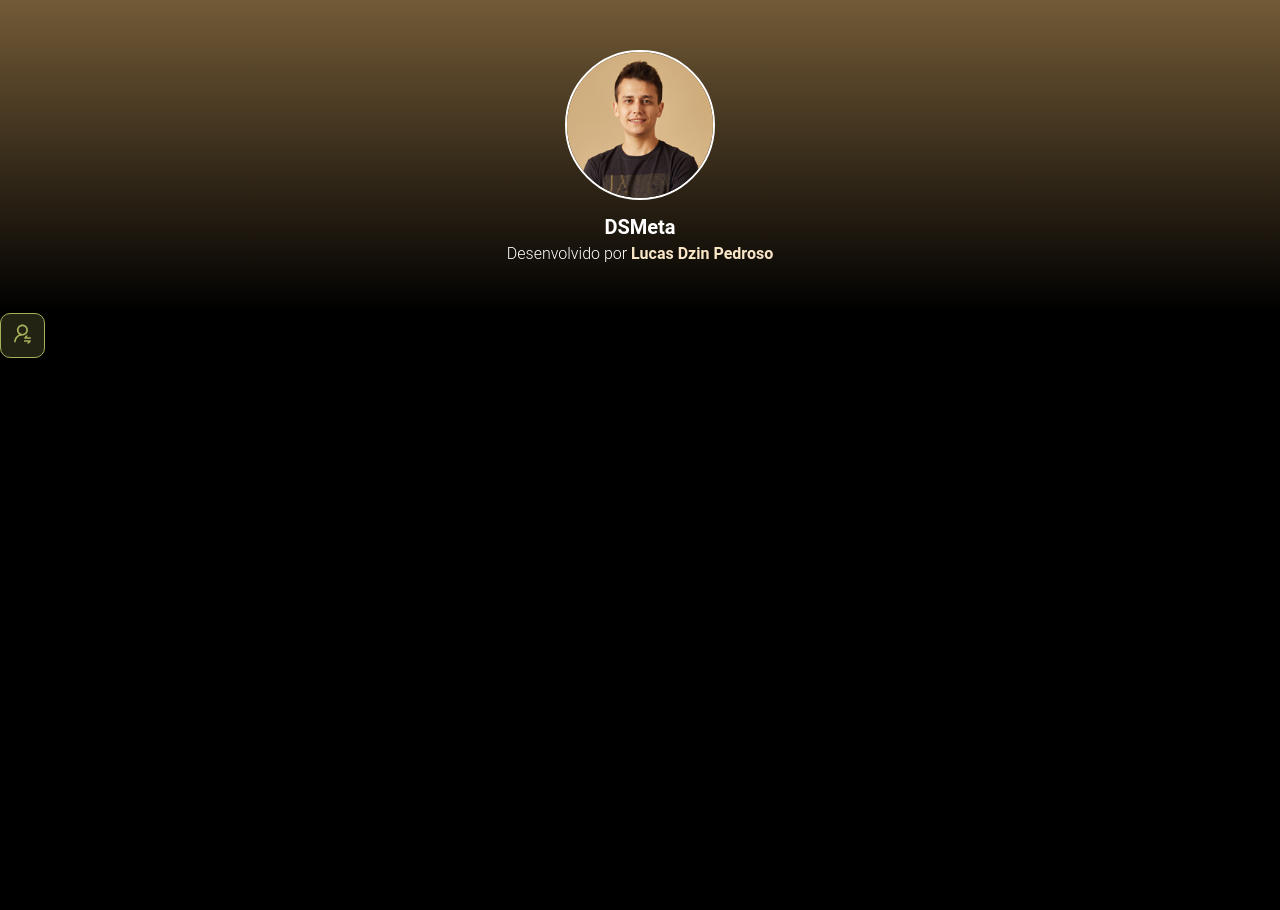
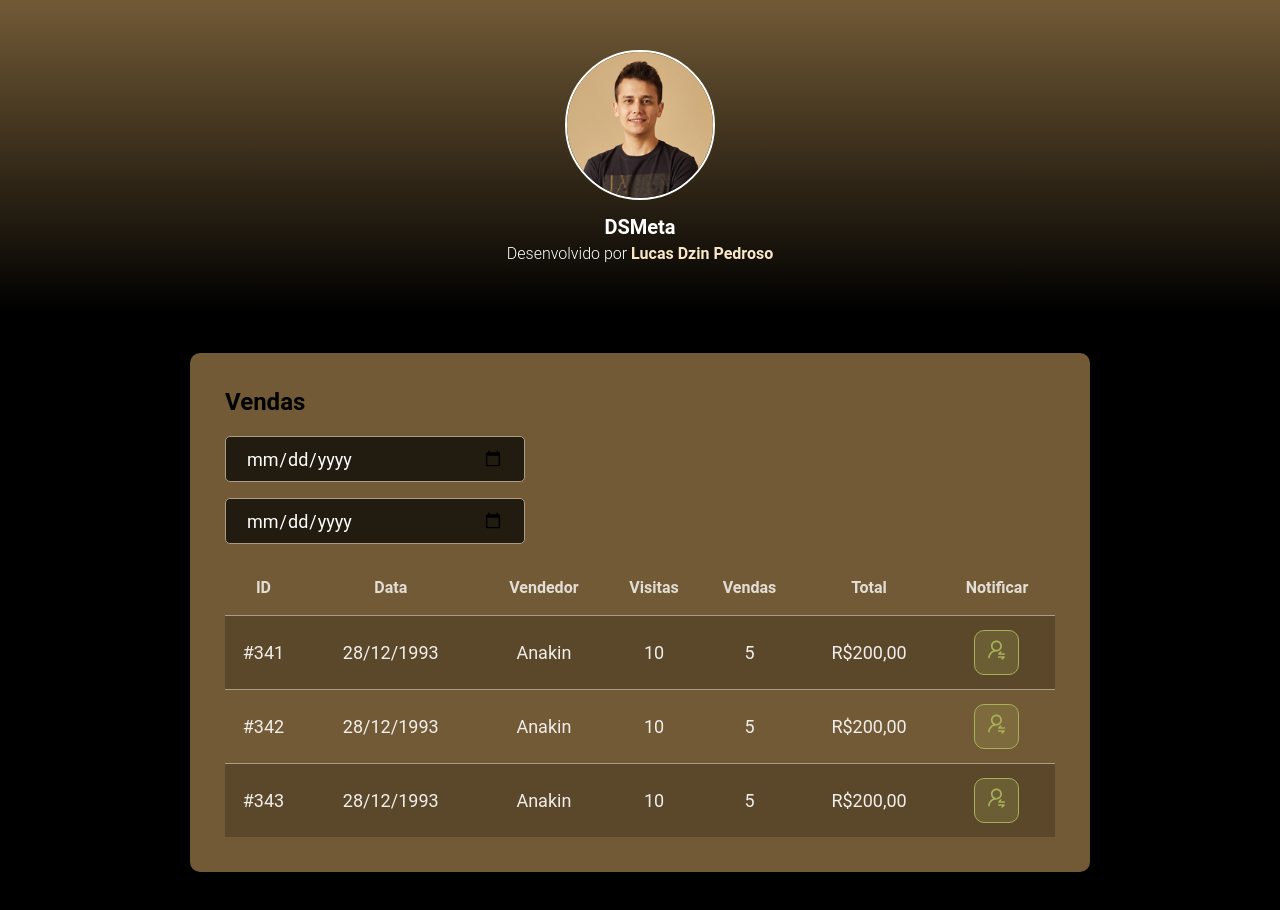
Before and after one commit to Dzin/dsmeta, a React (Vite) app in the folder frontend/: page / in a window 1280 px wide. Before the commit the page ends 800 px from the top, so only its background shows below. Built offline with nearby package versions, Linux system fonts and the light colour scheme.

Commit message:
SalesCard component

```diff
--- a/frontend/src/App.tsx
+++ b/frontend/src/App.tsx
@@ -1,11 +1,18 @@
 import Header from "./components/Header"
 import NotificationButton from "./components/NotificationButton"
+import SalesCard from "./components/SalesCard"
 
 function App() {
   return (
     <>
       <Header />
-      <NotificationButton />
+      <main>
+        <section id="sales">
+          <div className="dsmeta-container">
+            <SalesCard />
+          </div>
+        </section>
+      </main>
     </>
   )
 }
--- /dev/null
+++ b/frontend/src/components/SalesCard/index.tsx
@@ -0,0 +1,76 @@
+import NotificationButton from '../NotificationButton'
+import './styles.css'
+
+function SalesCard() {
+    return (
+        <div className="dsmeta-card">
+            <h2 className="dsmeta-sales-title">Vendas</h2>
+            <div>
+                <div className="dsmeta-form-control-container">
+                    <input className="dsmeta-form-control" type="date" />
+                </div>
+                <div className="dsmeta-form-control-container">
+                    <input className="dsmeta-form-control" type="date" />
+                </div>
+            </div>
+            <div>
+                <table className="dsmeta-sales-table">
+                    <thead>
+                        <tr>
+                            <th className="hide-992px">ID</th>
+                            <th className="hide-576px">Data</th>
+                            <th>Vendedor</th>
+                            <th className="hide-992px">Visitas</th>
+                            <th className="hide-992px">Vendas</th>
+                            <th>Total</th>
+                            <th>Notificar</th>
+                        </tr>
+                    </thead>
+                    <tbody>
+                        <tr>
+                            <td className="hide-992px">#341</td>
+                            <td className="hide-576px">28/12/1993</td>
+                            <td>Anakin</td>
+                            <td className="hide-992px">10</td>
+                            <td className="hide-992px">5</td>
+                            <td>R$200,00</td>
+                            <td>
+                                <div className="dsmeta-send-btn-container">
+                                    <NotificationButton />
+                                </div>
+                            </td>
+                        </tr>
+                        <tr>
+                            <td className="hide-992px">#342</td>
+                            <td className="hide-576px">28/12/1993</td>
+                            <td>Anakin</td>
+                            <td className="hide-992px">10</td>
+                            <td className="hide-992px">5</td>
+                            <td>R$200,00</td>
+                            <td>
+                                <div className="dsmeta-send-btn-container">
+                                    <NotificationButton />
+                                </div>
+                            </td>
+                        </tr>
+                        <tr>
+                            <td className="hide-992px">#343</td>
+                            <td className="hide-576px">28/12/1993</td>
+                            <td>Anakin</td>
+                            <td className="hide-992px">10</td>
+                            <td className="hide-992px">5</td>
+                            <td>R$200,00</td>
+                            <td>
+                                <div className="dsmeta-send-btn-container">
+                                    <NotificationButton />
+                                </div>
+                            </td>
+                        </tr>
+                    </tbody>
+                </table>
+            </div>
+        </div>
+    )
+}
+
+export default SalesCard
--- /dev/null
+++ b/frontend/src/components/SalesCard/styles.css
@@ -0,0 +1,93 @@
+.dsmeta-card {
+    background-color: #725a36;
+    border-radius: 10px;
+    padding: 35px;
+}
+
+.dsmeta-sales-title {
+    color: #000;
+    font-size: 24px;
+    font-weight: 700;
+    margin-bottom: 20px;
+}
+
+.dsmeta-form-control-container {
+    margin-bottom: 16px;
+    max-width: 300px;
+}
+
+.dsmeta-form-control {
+    width: 100%;
+    height: 46px;
+    padding: 0 20px;
+    background-color: #221b10;
+    border: 1px solid #aa9c86;
+    border-radius: 5px;
+    color: #fff;
+    font-size: 18px;
+}
+
+.dsmeta-sales-table {
+    width: 100%;
+    border-spacing: 0;
+    border-collapse: collapse;
+}
+
+.dsmeta-sales-table thead {
+    height: 55px;
+}
+
+.dsmeta-sales-table thead th {
+    font-size: 16px;
+    font-weight: 700;
+    color: #e2ded6;
+}
+
+.dsmeta-sales-table tbody tr {
+    text-align: center;
+    height: 74px;
+    border-top: 1px solid #aa9c86;
+}
+
+.dsmeta-sales-table tbody td {
+    font-size: 18px;
+    font-weight: 400;
+    color: #f0eeea;
+}
+
+.dsmeta-sales-table tbody tr:nth-child(odd) {
+    background-color: #5b482b;
+}
+
+.dsmeta-sales-table tbody tr:hover {
+    background-color: #806a4a;
+}
+
+.dsmeta-send-btn-container {
+    display: flex;
+    justify-content: center;
+}
+
+@media (max-width: 992px) {
+    .hide-992px {
+        display: none;
+    }
+}
+
+@media (max-width: 576px) {
+    .hide-576px {
+        display: none;
+    }
+
+    .dsmeta-card {
+        padding: 30px 10px;
+    }
+
+    .dsmeta-sales-table tbody tr {
+        height: 55px;
+    }
+
+    .dsmeta-sales-table tbody td {
+        font-size: 14px;
+    }
+}
--- a/frontend/src/index.css
+++ b/frontend/src/index.css
@@ -26,3 +26,13 @@ a:hover {
   color: #ebb970;
   text-decoration: none;
 }
+
+#sales {
+  padding: 40px 10px;
+}
+
+.dsmeta-container {
+  width: 100%;
+  margin: 0 auto;
+  max-width: 900px;
+}
```
